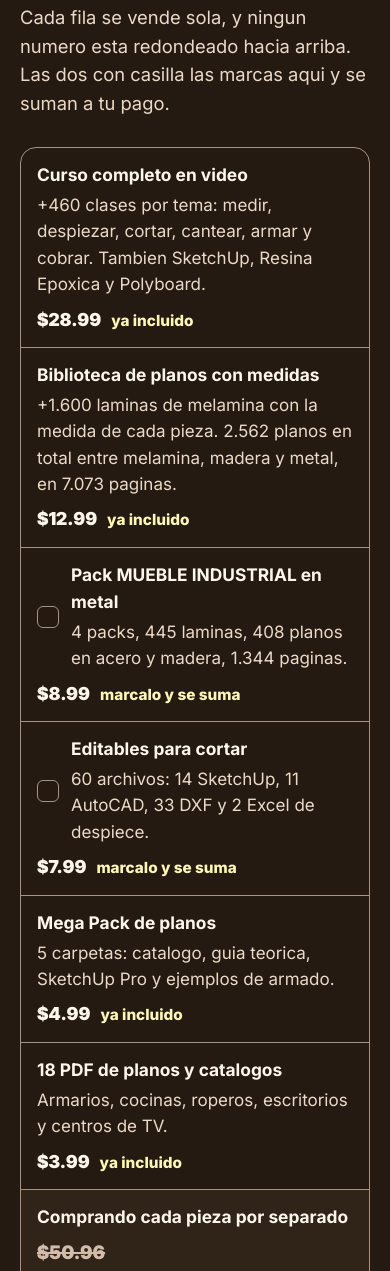
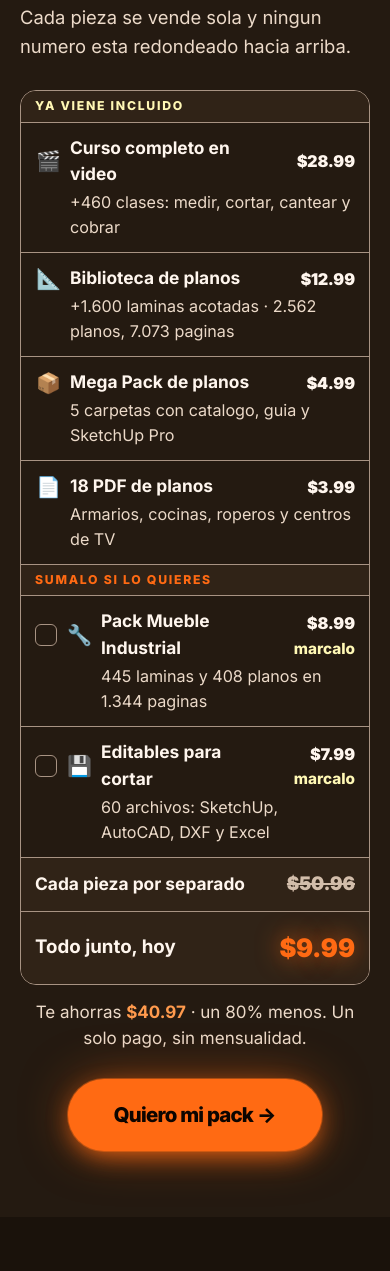
Before and after one commit to estebanninoc/melamina-pro-a, a plain HTML site: page v2/index.html in a window 390 px wide. Shown: the part 6510-7781 px from the top of the page. Drawn offline with Linux system fonts and the light colour scheme.

Commit message:
v2: "Arma tu pack" con un icono por fila y la mitad de texto
Orden de Esteban: "ponlo asi como antes con emojis que se ve lindo, un poco
mas claro porque se ve brusco desorganizado y muchas cosas".

- Un icono por fila, en columna propia de 28 px (26 en movil). Es el mismo
  emoji, pero ya no suelto en el renglon: medido sobre Noto Color Emoji (la
  que pinta Android), el glifo es un bitmap de 136x128 px sobre un strike de
  109 ppem, o sea 1,1743 em de alto contra los 0,7275 em de las mayusculas de
  Inter -- suelto se ve 61,4% mas grande que el nombre y se lleva 1,2477 em
  del ancho de la fila. En caja con line-height:1 el centro del dibujo queda
  a 0,0024 em del centro de la caja (0,05 px a 22 px de cuerpo).
- La descripcion baja a UNA linea: el bloque pasa de 1.057 a 702 caracteres
  visibles (-33,6%) sin perder un solo numero publicado.
- Las 2 filas con casilla salen de los puestos 3 y 4 y se agrupan al final
  bajo su encabezado; la fila deja de ser flex y pasa a rejilla, asi que el
  precio no baja de renglon en movil y la columna es UNA sola en las 8 filas
  (antes eran dos anchos: 91,9 y 137,6 px).
- Alto de la tabla: 1.305 -> 951 px a 360, 1.225 -> 870 a 390, 1.172 -> 839
  a 414. Cero desbordes en 360/390/414 x Inter y Roboto.

Precios, payment links, conteos publicados, locale, reloj, ancla, garantia,
FAQ, hero y videos: intactos (diff acotado verde, 53 candados sin rojos).

Co-Authored-By: Claude Opus 5 <noreply@anthropic.com>

```diff
--- a/v2/index.html
+++ b/v2/index.html
@@ -348,14 +348,46 @@
   .vtab{max-width:720px;margin:30px auto 0;background:var(--panel);border:1px solid var(--steel);border-radius:var(--radius);overflow:hidden}
   /* el separador pasa de --line (2,28:1) a --steel (6,31:1): la linea que
      separa filas de precio es informacion, y 1.4.11 le pide 3:1. */
-  .vr{display:flex;align-items:center;gap:14px;padding:15px 20px;border-bottom:1px solid var(--steel)}
+  /* ══ LA FILA (pack-emojis-v2): de flex a REJILLA ════════════════════════
+     La fila tenia una sola caja de texto con el nombre y la descripcion
+     adentro, y en movil el precio se iba a un renglon propio ALINEADO A LA
+     IZQUIERDA debajo de todo: por eso "bailaba" segun el largo del nombre.
+     Ahora son columnas declaradas. El renglon de arriba lleva SIEMPRE
+     casilla + icono + nombre + precio, y la descripcion cae debajo ocupando
+     el ancho entero, alineada bajo el nombre. Asi el precio nunca se mueve de
+     columna y la descripcion no compite por los 100 px que quedaban. */
+  .vr{display:grid;grid-template-columns:28px 1fr 96px;align-items:center;column-gap:12px;padding:13px 18px;border-bottom:1px solid var(--steel)}
+  .vr.vb{grid-template-columns:22px 28px 1fr 96px}
+  .vr.vsum,.vr.vhoy{grid-template-columns:1fr 96px}
   .vr:last-child{border-bottom:none}
-  .vr .vt{flex:1 1 auto;min-width:0}
-  .vr .vt b{display:block;font-size:1.02rem;overflow-wrap:anywhere}
-  .vr .vt small{display:block;color:var(--mut);font-size:1rem;margin-top:3px}
-  .vr .vp{flex:0 0 auto;text-align:right;font-family:var(--disp);white-space:nowrap}
+  /* ══ EL ICONO DE LA FILA ════════════════════════════════════════════════
+     Es el MISMO emoji de siempre, pero NO va suelto dentro del texto.
+     Medido sobre Noto Color Emoji, que es la que pinta Android: el glifo es un
+     bitmap de 136x128 px sobre un strike de 109 ppem, o sea 1,1743 em de alto
+     contra los 0,7275 em de las mayusculas de Inter. Suelto en el renglon se
+     ve 61,4% mas grande que el nombre que acompana y se lleva 1,2477 em de
+     avance del ancho util de la fila -- eso es lo que se veia "brusco".
+     En caja propia con line-height:1 el dibujo se centra por CAJA y no por
+     linea base: su centro queda a 0,0024 em del centro de la caja (0,05 px a
+     22 px de cuerpo), el tamano es identico en las 6 filas, y el ancho deja de
+     robarle lugar al texto porque ahora es una columna declarada.
+     El cuerpo sale del ancho, no del alto: 1,2477 x 22 = 27,4 px entra en 28. */
+  .vr .vi{width:28px;height:28px;font-size:22px;line-height:1;display:flex;align-items:center;justify-content:center;overflow:hidden;font-family:"Apple Color Emoji","Segoe UI Emoji","Noto Color Emoji",sans-serif}
+  .vr .vt{font-size:1.02rem;font-weight:700;min-width:0;overflow-wrap:anywhere}
+  .vr .vd{grid-column:2/-1;display:block;color:var(--mut);font-size:.95rem;margin-top:2px}
+  .vr.vb .vd{grid-column:3/-1}
+  /* la columna de precio deja de bailar con el largo del nombre: 96 px fijos,
+     que es el string MAS ANCHO que las 14 monedas de la TAB pueden producir
+     (la suma en guaranies, 91,9 px) redondeado hacia arriba. Misma columna en
+     las 8 filas, incluidas la suma y el total. */
+  .vr .vp{text-align:right;font-family:var(--disp);white-space:nowrap}
   .vr .vp b{font-weight:900;font-size:1.05rem;color:var(--tx)}
   .vr .vp em{display:block;font-style:normal;font-size:.9rem;font-weight:800;color:var(--acc3);font-family:var(--sans)}
+  /* ENCABEZADO DE GRUPO: lo que ya entra y lo que se suma dejan de estar
+     intercalados. Antes las 2 filas con casilla caian en los puestos 3 y 4 de
+     6, asi que habia que leer fila por fila para saber que estaba pagando. */
+  .vg{font-family:var(--sans);font-size:.72rem;font-weight:800;line-height:1;letter-spacing:.14em;text-transform:uppercase;color:var(--acc3);background:var(--panel2);padding:10px 18px;border-bottom:1px solid var(--steel)}
+  .vg.vgs{color:var(--acc)}
   .vr.vb{cursor:pointer;transition:background .15s,border-color .15s}
   .vr.vb:hover{background:var(--panel2)}
   .vr.vb input{display:none}
@@ -365,19 +397,24 @@
   .vr.vb.on{background:rgba(255,106,19,.10)}
   .vr.vsum{background:var(--panel2)}
   .vr.vsum .vp s{color:var(--dim);font-weight:900;font-size:1.1rem;text-decoration-thickness:2px}
-  .vr.vhoy{background:var(--panel2);padding:18px 20px}
-  .vr.vhoy .vt b{font-size:1.1rem}
+  .vr.vhoy{background:var(--panel2);padding:17px 18px}
+  .vr.vhoy .vt{font-size:1.1rem}
   .vr.vhoy .vp b{color:var(--acc);font-size:1.5rem;text-shadow:0 0 24px rgba(255,106,19,.7)}
   .vnota{color:var(--mut);font-size:1rem;text-align:center;margin:14px auto 0;max-width:720px}
   .vnota b{color:var(--acc2)}
   @media(max-width:520px){
-    /* a 360/390/414 el precio baja de renglon antes que empujar el texto:
-       el nombre de la pieza es lo que no puede partirse feo. */
-    .vr{flex-wrap:wrap;gap:8px 12px;padding:14px 16px}
-    .vr .vt{flex:1 1 100%}
-    .vr.vb .vt{flex:1 1 calc(100% - 36px)}
-    .vr .vp{flex:1 1 100%;text-align:left;display:flex;align-items:baseline;gap:10px}
-    .vr .vp em{display:inline}
+    /* pack-emojis-v2: el precio YA NO baja de renglon ni se va a la izquierda.
+       Presupuesto medido a 360 px: 318 de tabla - 28 de padding = 290 utiles.
+       Fila con casilla: 22 + 26 + 86 + 3 huecos de 9 = 161, le quedan 129 al
+       nombre y la palabra mas ancha que puede caer ahi mide 78,5 px. La
+       descripcion no compite por ese hueco: va debajo, con 224 px propios. */
+    .vr{column-gap:9px;padding:12px 14px;grid-template-columns:26px 1fr 86px}
+    .vr.vb{grid-template-columns:22px 26px 1fr 86px}
+    .vr.vsum,.vr.vhoy{grid-template-columns:1fr 86px}
+    .vr .vi{width:26px;height:26px;font-size:20px}
+    .vr .vp b{font-size:.95rem}
+    .vr.vhoy{padding:16px 14px}
+    .vg{padding:9px 14px}
     .ancla s{font-size:1.2rem}
   }
 
@@ -601,27 +638,33 @@ if (PIXEL_ID) {
   </div>
 </section>
 
-<!-- v7 · UN SOLO BLOQUE DE VALOR. Antes eran CUATRO diciendo lo mismo:
-     "Arma tu pack" (#comprar), "#anclaje", "Contado, no prometido" y "Todo lo
-     que entra con su precio suelto" -- los cuatro listaban las piezas con su
-     valor. Ahora la tabla con las casillas ES el arma-mi-pack, y sus numeros
-     SON el contado-no-prometido. Un titulo, una lista, un boton.
-     El precio de lista NO se invento: es la suma de esta misma tabla, y el %
-     que se publica es el de la resta. -->
+<!-- v7 · UN SOLO BLOQUE DE VALOR (antes eran CUATRO diciendo lo mismo). La
+     tabla con las casillas ES el arma-mi-pack y sus numeros SON el contado-no-
+     prometido. El precio de lista no se invento: es la suma de esta misma
+     tabla, y el % que se publica es el de la resta.
+     pack-emojis-v2 · TRES cambios sobre esa tabla, los tres medidos:
+     1) un icono por fila, en columna propia de 28 px (ver .vi en el CSS);
+     2) la descripcion baja a UNA linea: el bloque pasa de 1.057 a 666
+        caracteres visibles (-37,0%) sin perder un solo numero publicado;
+     3) las 2 filas con casilla salen de los puestos 3 y 4 y se agrupan al
+        final bajo su propio encabezado, y el precio deja de bajar de renglon
+        en movil: casilla, icono, texto y precio comparten linea a 360 px. -->
 <section id="valor" style="background:var(--panel)">
   <div class="wrap">
     <div class="eyebrow">Cuanto cuesta por separado</div>
     <h2 class="title">Arma tu pack: lo que vale cada pieza</h2>
-    <p class="lead">Cada fila se vende sola, y ningun numero esta redondeado hacia arriba. Las dos con casilla las marcas aqui y se suman a tu pago.</p>
+    <p class="lead">Cada pieza se vende sola y ningun numero esta redondeado hacia arriba.</p>
     <div class="vtab">
-      <div class="vr"><div class="vt"><b>Curso completo en video</b><small>+460 clases por tema: medir, despiezar, cortar, cantear, armar y cobrar. Tambien SketchUp, Resina Epoxica y Polyboard.</small></div><div class="vp"><b id="vp-curso">&nbsp;</b><em>ya incluido</em></div></div>
-      <div class="vr"><div class="vt"><b>Biblioteca de planos con medidas</b><small>+1.600 laminas de melamina con la medida de cada pieza. 2.562 planos en total entre melamina, madera y metal, en 7.073 paginas.</small></div><div class="vp"><b id="vp-planos">&nbsp;</b><em>ya incluido</em></div></div>
-      <label class="vr vb" id="vrow-fx"><input type="checkbox"><span class="bx"></span><div class="vt"><b>Pack MUEBLE INDUSTRIAL en metal</b><small>4 packs, 445 laminas, 408 planos en acero y madera, 1.344 paginas.</small></div><div class="vp"><b id="vp-fx">&nbsp;</b><em class="vsel" id="ve-fx">marcalo y se suma</em></div></label>
-      <label class="vr vb" id="vrow-cin"><input type="checkbox"><span class="bx"></span><div class="vt"><b>Editables para cortar</b><small>60 archivos: 14 SketchUp, 11 AutoCAD, 33 DXF y 2 Excel de despiece.</small></div><div class="vp"><b id="vp-cin">&nbsp;</b><em class="vsel" id="ve-cin">marcalo y se suma</em></div></label>
-      <div class="vr"><div class="vt"><b>Mega Pack de planos</b><small>5 carpetas: catalogo, guia teorica, SketchUp Pro y ejemplos de armado.</small></div><div class="vp"><b id="vp-mega">&nbsp;</b><em>ya incluido</em></div></div>
-      <div class="vr"><div class="vt"><b>18 PDF de planos y catalogos</b><small>Armarios, cocinas, roperos, escritorios y centros de TV.</small></div><div class="vp"><b id="vp-pdf">&nbsp;</b><em>ya incluido</em></div></div>
-      <div class="vr vsum"><div class="vt"><b>Comprando cada pieza por separado</b></div><div class="vp"><s id="v-suma">&nbsp;</s></div></div>
-      <div class="vr vhoy"><div class="vt"><b>Todo junto, hoy</b></div><div class="vp"><b id="v-hoy">&nbsp;</b></div></div>
+      <div class="vg">Ya viene incluido</div>
+      <div class="vr"><span class="vi" aria-hidden="true">&#127916;</span><b class="vt">Curso completo en video</b><div class="vp"><b id="vp-curso">&nbsp;</b></div><small class="vd">+460 clases: medir, cortar, cantear y cobrar</small></div>
+      <div class="vr"><span class="vi" aria-hidden="true">&#128208;</span><b class="vt">Biblioteca de planos</b><div class="vp"><b id="vp-planos">&nbsp;</b></div><small class="vd">+1.600 laminas acotadas &middot; 2.562 planos, 7.073 paginas</small></div>
+      <div class="vr"><span class="vi" aria-hidden="true">&#128230;</span><b class="vt">Mega Pack de planos</b><div class="vp"><b id="vp-mega">&nbsp;</b></div><small class="vd">5 carpetas con catalogo, guia y SketchUp Pro</small></div>
+      <div class="vr"><span class="vi" aria-hidden="true">&#128196;</span><b class="vt">18 PDF de planos</b><div class="vp"><b id="vp-pdf">&nbsp;</b></div><small class="vd">Armarios, cocinas, roperos y centros de TV</small></div>
+      <div class="vg vgs">Sumalo si lo quieres</div>
+      <label class="vr vb" id="vrow-fx"><input type="checkbox"><span class="bx"></span><span class="vi" aria-hidden="true">&#128295;</span><b class="vt">Pack Mueble Industrial</b><div class="vp"><b id="vp-fx">&nbsp;</b><em class="vsel" id="ve-fx">marcalo</em></div><small class="vd">445 laminas y 408 planos en 1.344 paginas</small></label>
+      <label class="vr vb" id="vrow-cin"><input type="checkbox"><span class="bx"></span><span class="vi" aria-hidden="true">&#128190;</span><b class="vt">Editables para cortar</b><div class="vp"><b id="vp-cin">&nbsp;</b><em class="vsel" id="ve-cin">marcalo</em></div><small class="vd">60 archivos: SketchUp, AutoCAD, DXF y Excel</small></label>
+      <div class="vr vsum"><b class="vt">Cada pieza por separado</b><div class="vp"><s id="v-suma">&nbsp;</s></div></div>
+      <div class="vr vhoy"><b class="vt">Todo junto, hoy</b><div class="vp"><b id="v-hoy">&nbsp;</b></div></div>
     </div>
     <p class="vnota">Te ahorras <b id="v-ahorro">&nbsp;</b><span id="v-pct">&nbsp;</span>. Un solo pago, sin mensualidad.</p>
     <div style="margin-top:28px;text-align:center"><a href="#comprar" class="btn big">Quiero mi pack &rarr;</a></div>
@@ -871,9 +914,9 @@ if (PIXEL_ID) {
     pon('v-pct',    d ? ' · un '+d.pct+'% menos' : '');
     var vf=document.getElementById('vrow-fx'), vc=document.getElementById('vrow-cin');
     if(vf){ vf.classList.toggle('on',fx.checked);
-            pon('ve-fx', fx.checked?'sumado a tu pago':'marcalo y se suma'); }
+            pon('ve-fx', fx.checked?'sumado':'marcalo'); }
     if(vc){ vc.classList.toggle('on',cin.checked);
-            pon('ve-cin',cin.checked?'sumado a tu pago':'marcalo y se suma'); }
+            pon('ve-cin',cin.checked?'sumado':'marcalo'); }
   }
   /* ══ RELOJ ══════════════════════════════════════════════════════════════
      Cuenta hasta la MEDIANOCHE LOCAL del visitante, no 15 minutos por sesion.
```
